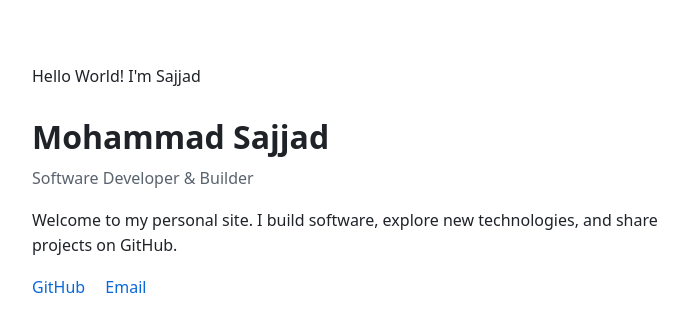
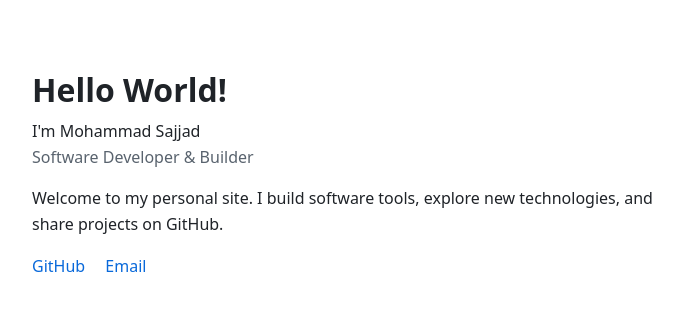
Before and after one commit to sajjadcommit/sajjadcommit.github.io, a plain HTML site: page index.html in a window 1280 px wide. Shown: the whole page, without its empty margins (288-976 px from the left). Drawn offline with Linux system fonts and the light colour scheme.

Commit message:
Update index.html

```diff
--- a/index.html
+++ b/index.html
@@ -1,4 +1,3 @@
-Hello World! I'm Sajjad
 <!DOCTYPE html>
 <html lang="en">
 <head>
@@ -21,9 +20,10 @@ Hello World! I'm Sajjad
   </style>
 </head>
 <body>
-  <h1>Mohammad Sajjad</h1>
-  <p class="subtitle">Software Developer &amp; Builder</p>
-  <p>Welcome to my personal site. I build software, explore new technologies, and share projects on GitHub.</p>
+  <h1>Hello World!</h1>
+    I'm Mohammad Sajjad</h1>
+  <p class="subtitle"> Software Developer &amp; Builder</p>
+  <p>Welcome to my personal site. I build software tools, explore new technologies, and share projects on GitHub.</p>
   <p>
     <a href="https://github.com">GitHub</a>
     <a href="mailto:masajjad@gmail.com">Email</a>
```
